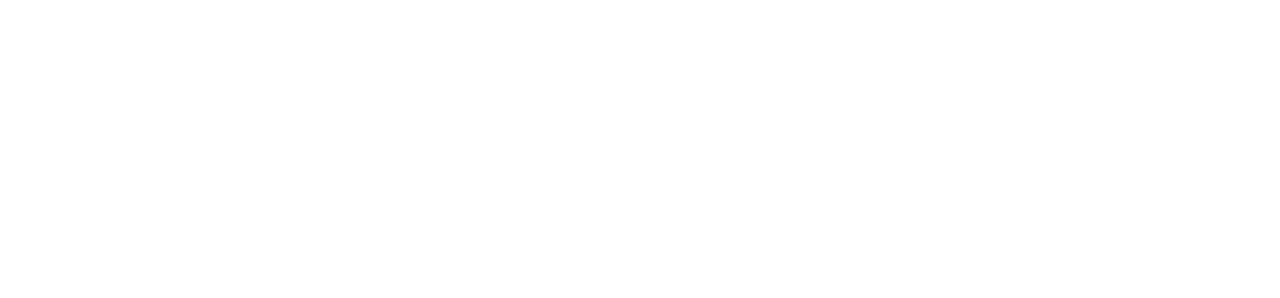
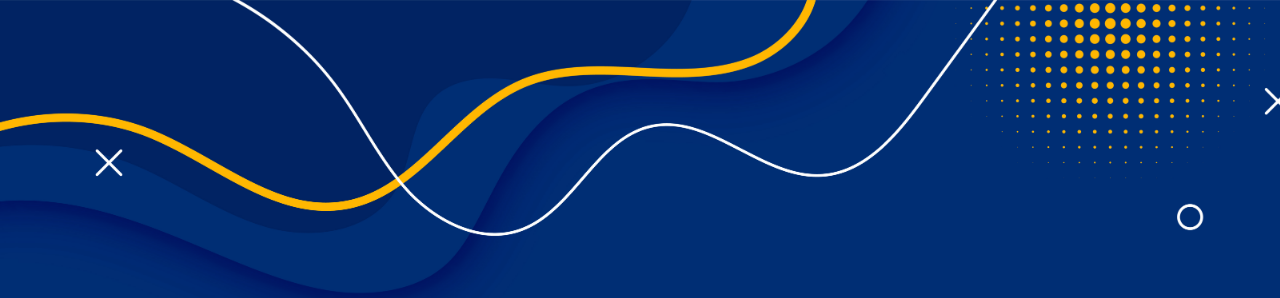
Before and after one commit to suyog200/AnualITWeb, a plain HTML site: page index.html in a window 1280 px wide. Shown: the top 298 px of the page. Drawn offline with nearby package versions, Linux system fonts and the light colour scheme; the site is published under a folder, as on GitHub Pages, so addresses that start at the root find nothing.

Commit message:
fixing images not loading

```diff
--- a/css/style.css
+++ b/css/style.css
@@ -5,7 +5,7 @@ body {
 }
 .container-fluid {
   /* background-color: #2e3550; */
-  background-image: url('/images/bg2.JPG');
+  background-image: url('../images/bg2.JPG');
   width: 100%;
   height: 100vh;
   background-position: center;
```
Also changed, not shown: register.html (+1 -1 lines).
